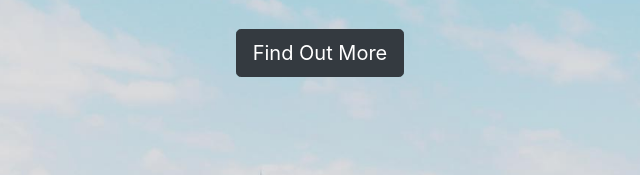
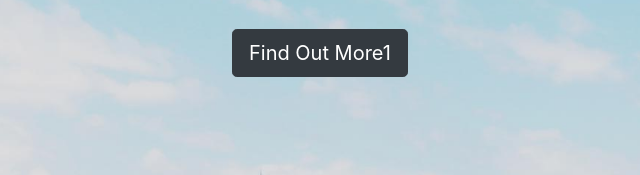
Before and after one commit to mengqiaowang/homepage, a website with bundled scripts: page index.html in a window 1280 px wide. Shown: the part 423-598 px from the top of the page, 320-960 px from the left. Built offline with nearby package versions, Linux system fonts and the light colour scheme.

Commit message:
Update index.html

```diff
--- a/index.html
+++ b/index.html
@@ -59,7 +59,7 @@
         <h1>Hello World!</h1>
         <h3>yours exclusively from Mengqiao Wang:)</h3>
         <br>
-        <a href="#about" class="btn btn-dark btn-lg js-scroll-trigger">Find Out More</a>
+        <a href="#about" class="btn btn-dark btn-lg js-scroll-trigger">Find Out More1</a>
       </div>
     </header>
 
```
